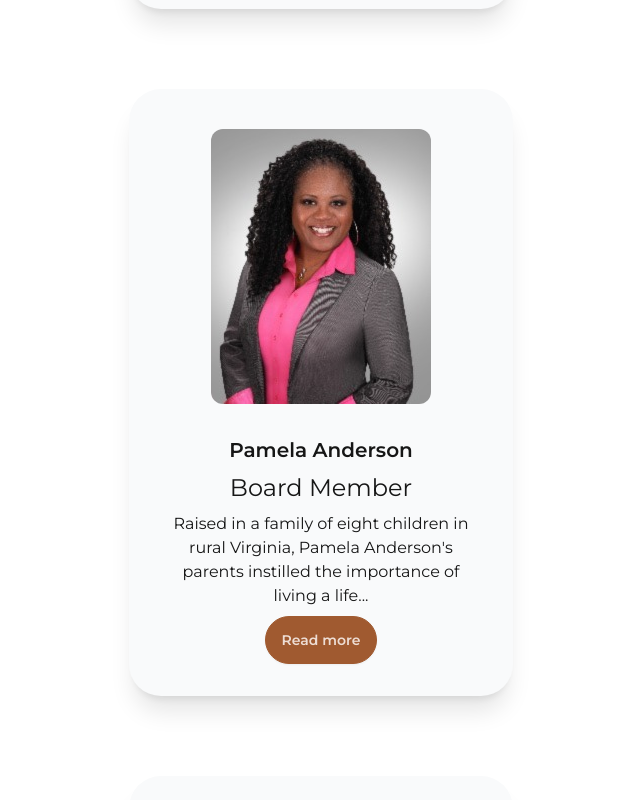
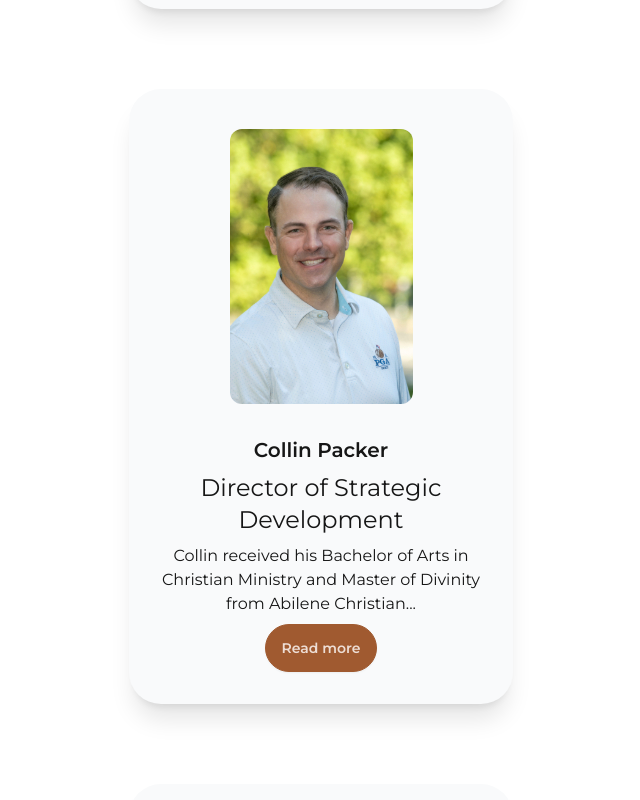
Before and after one commit to sd99park/Lets-Talk-Race-Website, a React (Create React App) app: page /About in a window 1280 px wide. Shown: the part 5020-5820 px from the top of the page, without its empty margins (319-959 px from the left). Built offline with nearby package versions, Linux system fonts and the light colour scheme.

Commit message:
Add Collin Packer profile

```diff
--- a/src/components/About/Profiles/ProfilePage.tsx
+++ b/src/components/About/Profiles/ProfilePage.tsx
@@ -4,6 +4,7 @@ import JH from "../../../img/JH_Headshot.jpg";
 import OW from "../../../img/OW_Headshot.jpeg";
 import PA from "../../../img/PA_Headshot.jpg";
 import SH from "../../../img/SH_Headshot.jpg";
+import CP from "../../../img/CP_Headshot.jpg";
 
 import * as constants from "../../../constants/ProfilePageConstants";
 
@@ -30,6 +31,14 @@ const ProfilePage: React.FC = () => {
           bio1={constants.DP_bio1}
           bio2={constants.DP_bio2}
           summary={constants.DP_descr}
+        />
+        <ProfileCard
+          image={CP}
+          name={constants.CP_name}
+          title={constants.CP_title}
+          bio1={constants.CP_bio1}
+          bio2={constants.CP_bio2}
+          summary={constants.CP_descr}
         />
         <ProfileCard
           image={PA}
--- a/src/constants/ProfilePageConstants.ts
+++ b/src/constants/ProfilePageConstants.ts
@@ -71,3 +71,16 @@ export const OW_bio1 =
 
 export const OW_bio2 =
   "Oric is passionate about leadership development and community involvement. He has served on company and industry committees such as the Atmos Energy Culture Council, City of Dallas Economic Development Taskforce, Southern Gas Association Growth and Retention Committee, Junior League of Dallas Community Advisory Board, Dallas Regional Chamber Infrastructure Taskforce Co-Chair and United to Learn Advisory Council. He also volunteers his time on the Board of Trustees for the African American Museum in Dallas. Oric holds a Bachelor of Science degree in Business Management from the University of Phoenix. Oric is married to Omega and they have four children, Oric, Jr., Omari, O'Neicia, and O'Neethia.";
+
+export const CP_name = "Collin Packer";
+
+export const CP_title = "Director of Strategic Development";
+
+export const CP_descr =
+  "Collin received his Bachelor of Arts in Christian Ministry and Master of Divinity from Abilene Christian...";
+
+export const CP_bio1 =
+  "Collin received his Bachelor of Arts in Christian Ministry and Master of Divinity from Abilene Christian University. He then served as the Lead Minister for prominent Churches of Christ in Littleton, Colorado and Allen, Texas. As his calling evolved, Collin has served as the Director of Faith-Based Partnerships for CitySquare, a Dallas-based poverty-fighting nonprofit, as the Communications Director for State Representative Carl Sherman Sr. during Texas’s 88 th Legislative Session, and as a Scholar in Residence at the Siburt Institute for Church Ministry at Abilene Christian University. Collin also serves as the Co-Chair for MARCH (Ministry for Awareness, Relationships, Change & Healing), a Dallas-based multiracial group of Christians who work to manifest the gospel through love, peace, and justice.";
+
+export const CP_bio2 =
+  "He and his wife, Holly, are high school sweethearts. They were married in 2004 and have three children: Maddox, Addison, and Brooklyn. Though his family and passion for justice are his first loves, Collin enjoys golfing, reading, and avidly following Dallas’s Big 4 teams: the Rangers,Cowboys, Stars, and Mavericks.";
```
Also changed, not shown: src/img/CP_Headshot.jpg (added).
